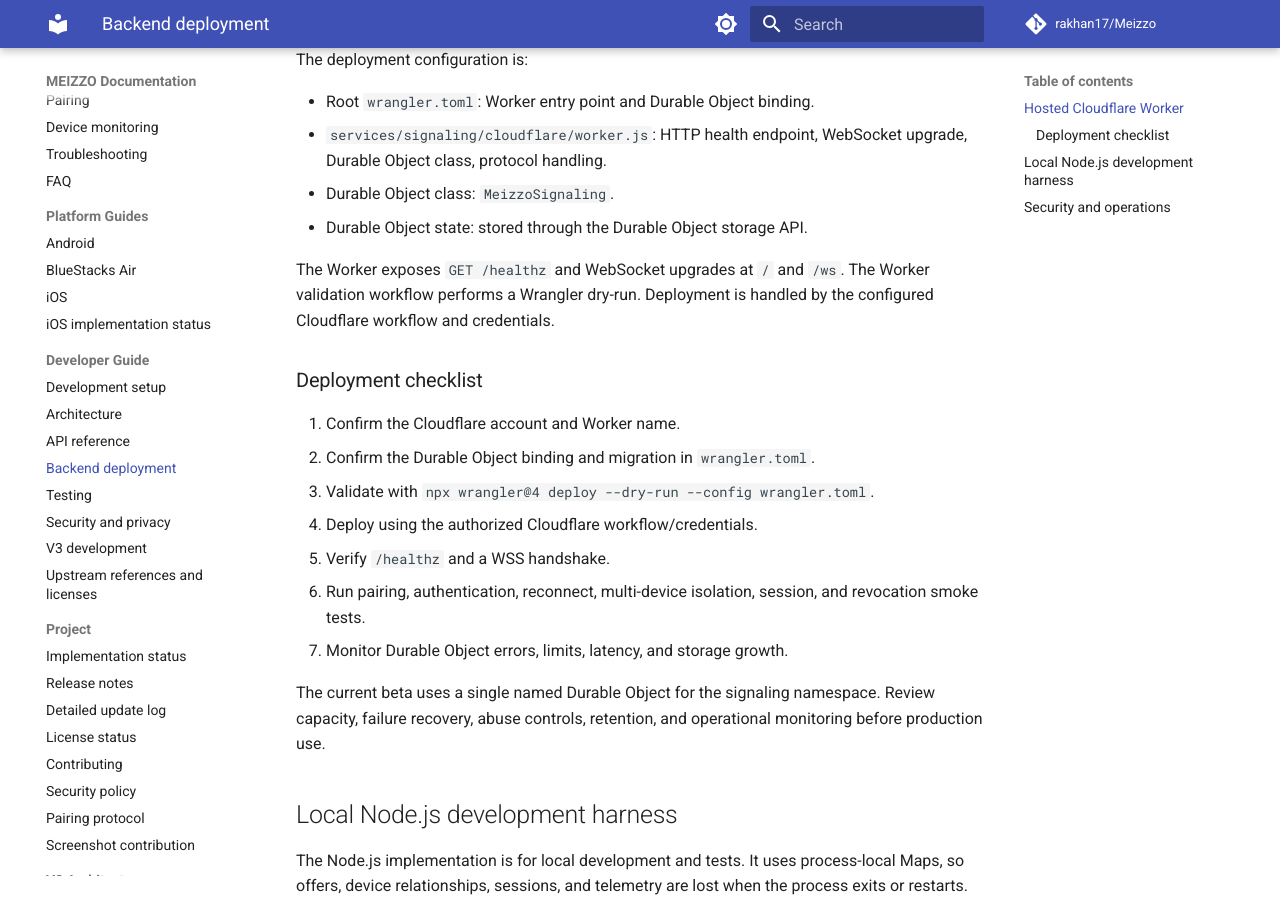
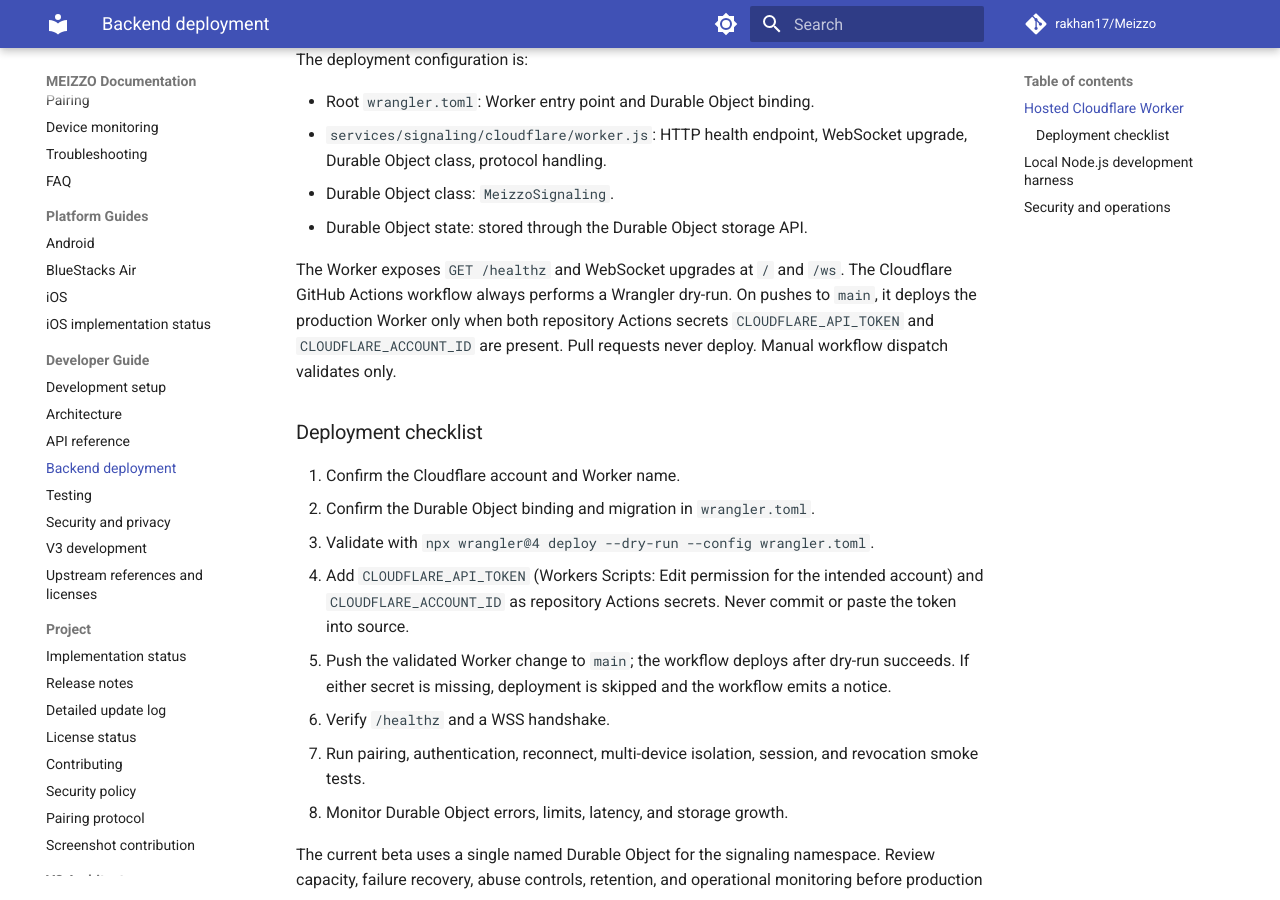
Before and after one commit to rakhan17/Meizzo, an MkDocs documentation site: the page built from docs/backend-deployment.md, in a window 1280 px wide and 900 px high, scrolled down 358 px. Built offline with MkDocs 1.6.1 and Material for MkDocs 9.7.7, drawn with Linux system fonts in a browser that asks for light colours; comment, search, counter and statistics services are not loaded.

Commit message:
docs(deploy): document gated Cloudflare Worker deployment

```diff
--- a/docs/backend-deployment.md
+++ b/docs/backend-deployment.md
@@ -18,19 +18,19 @@ The deployment configuration is:
 - Durable Object state: stored through the Durable Object storage API.
 
 The Worker exposes `GET /healthz` and WebSocket upgrades at `/` and
-`/ws`. The Worker validation workflow performs a Wrangler dry-run. Deployment
-is handled by the configured Cloudflare workflow and credentials.
+`/ws`. The Cloudflare GitHub Actions workflow always performs a Wrangler dry-run. On pushes to `main`, it deploys the production Worker only when both repository Actions secrets `CLOUDFLARE_API_TOKEN` and `CLOUDFLARE_ACCOUNT_ID` are present. Pull requests never deploy. Manual workflow dispatch validates only.
 
 ### Deployment checklist
 
 1. Confirm the Cloudflare account and Worker name.
 2. Confirm the Durable Object binding and migration in `wrangler.toml`.
 3. Validate with `npx wrangler@4 deploy --dry-run --config wrangler.toml`.
-4. Deploy using the authorized Cloudflare workflow/credentials.
-5. Verify `/healthz` and a WSS handshake.
-6. Run pairing, authentication, reconnect, multi-device isolation, session,
+4. Add `CLOUDFLARE_API_TOKEN` (Workers Scripts: Edit permission for the intended account) and `CLOUDFLARE_ACCOUNT_ID` as repository Actions secrets. Never commit or paste the token into source.
+5. Push the validated Worker change to `main`; the workflow deploys after dry-run succeeds. If either secret is missing, deployment is skipped and the workflow emits a notice.
+6. Verify `/healthz` and a WSS handshake.
+7. Run pairing, authentication, reconnect, multi-device isolation, session,
    and revocation smoke tests.
-7. Monitor Durable Object errors, limits, latency, and storage growth.
+8. Monitor Durable Object errors, limits, latency, and storage growth.
 
 The current beta uses a single named Durable Object for the signaling
 namespace. Review capacity, failure recovery, abuse controls, retention, and
```
